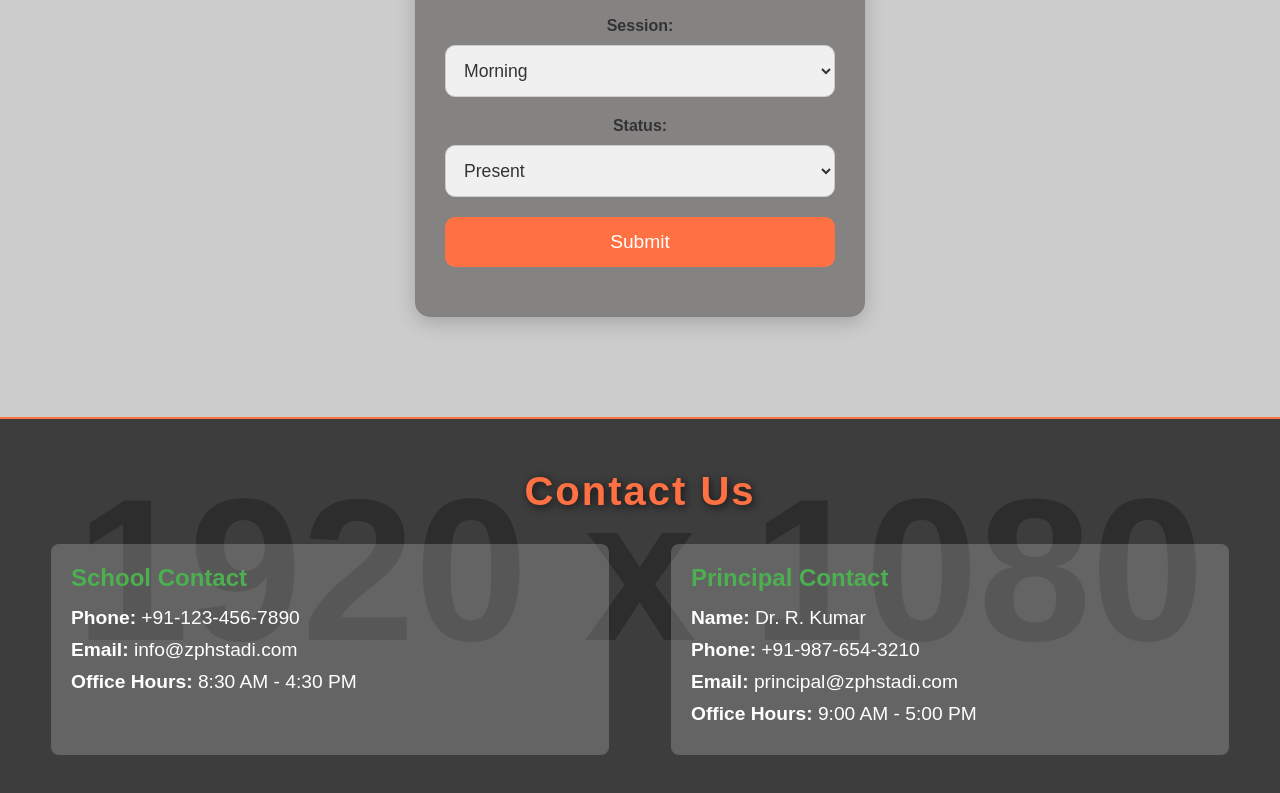
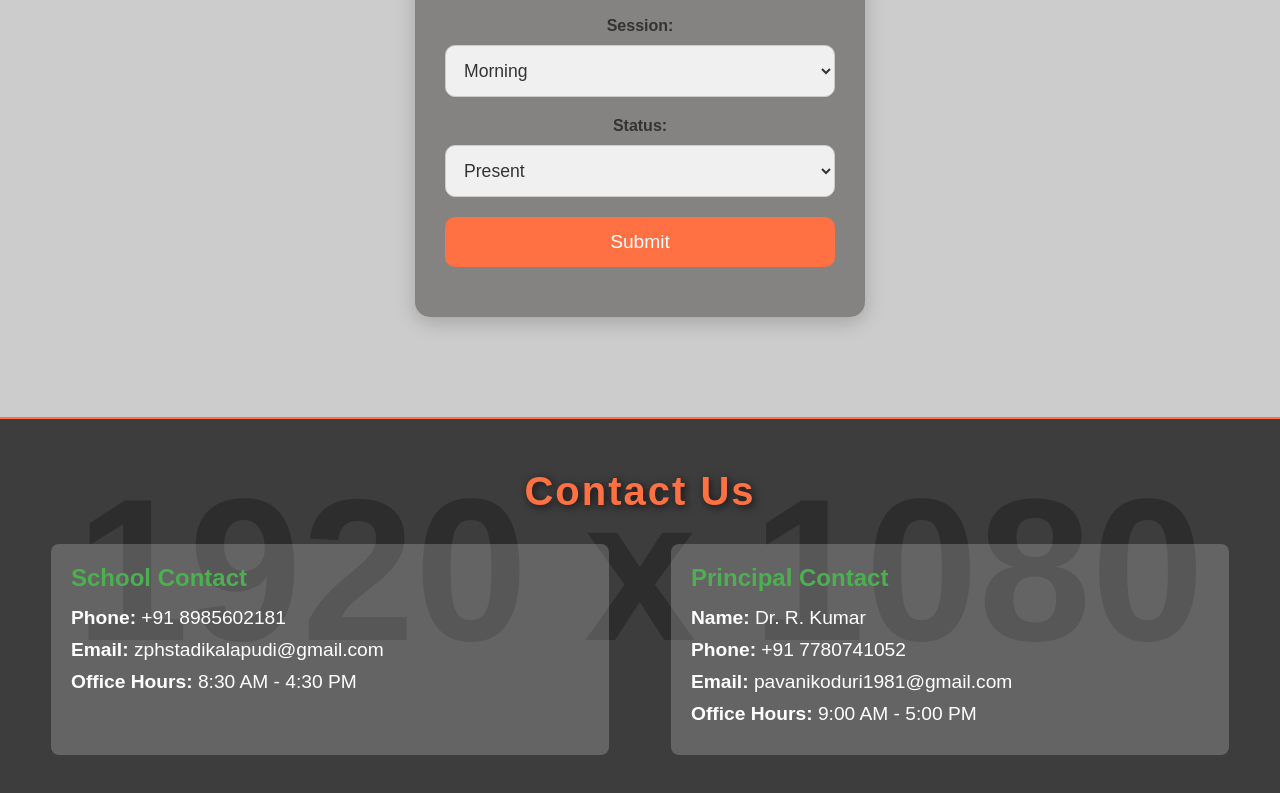
Before and after one commit to koyaneni-yaswanth/attendance-tracker, a website: page index.html in a window 1280 px wide. Shown: the part 614-1407 px from the top of the page. Drawn offline with Linux system fonts and the light colour scheme; placeholder pictures from the web are drawn by us.

Commit message:
Update index.html

```diff
--- a/index.html
+++ b/index.html
@@ -309,16 +309,16 @@
             <!-- School Contact -->
             <div>
                 <h3>School Contact</h3>
-                <p><strong>Phone:</strong> +91-123-456-7890</p>
-                <p><strong>Email:</strong> info@zphstadi.com</p>
+                <p><strong>Phone:</strong> +91 8985602181</p>
+                <p><strong>Email:</strong> zphstadikalapudi@gmail.com</p>
                 <p><strong>Office Hours:</strong> 8:30 AM - 4:30 PM</p>
             </div>
             <!-- Principal Contact -->
             <div>
                 <h3>Principal Contact</h3>
                 <p><strong>Name:</strong> Dr. R. Kumar</p>
-                <p><strong>Phone:</strong> +91-987-654-3210</p>
-                <p><strong>Email:</strong> principal@zphstadi.com</p>
+                <p><strong>Phone:</strong> +91 7780741052</p>
+                <p><strong>Email:</strong> pavanikoduri1981@gmail.com</p>
                 <p><strong>Office Hours:</strong> 9:00 AM - 5:00 PM</p>
             </div>
         </div>
```
